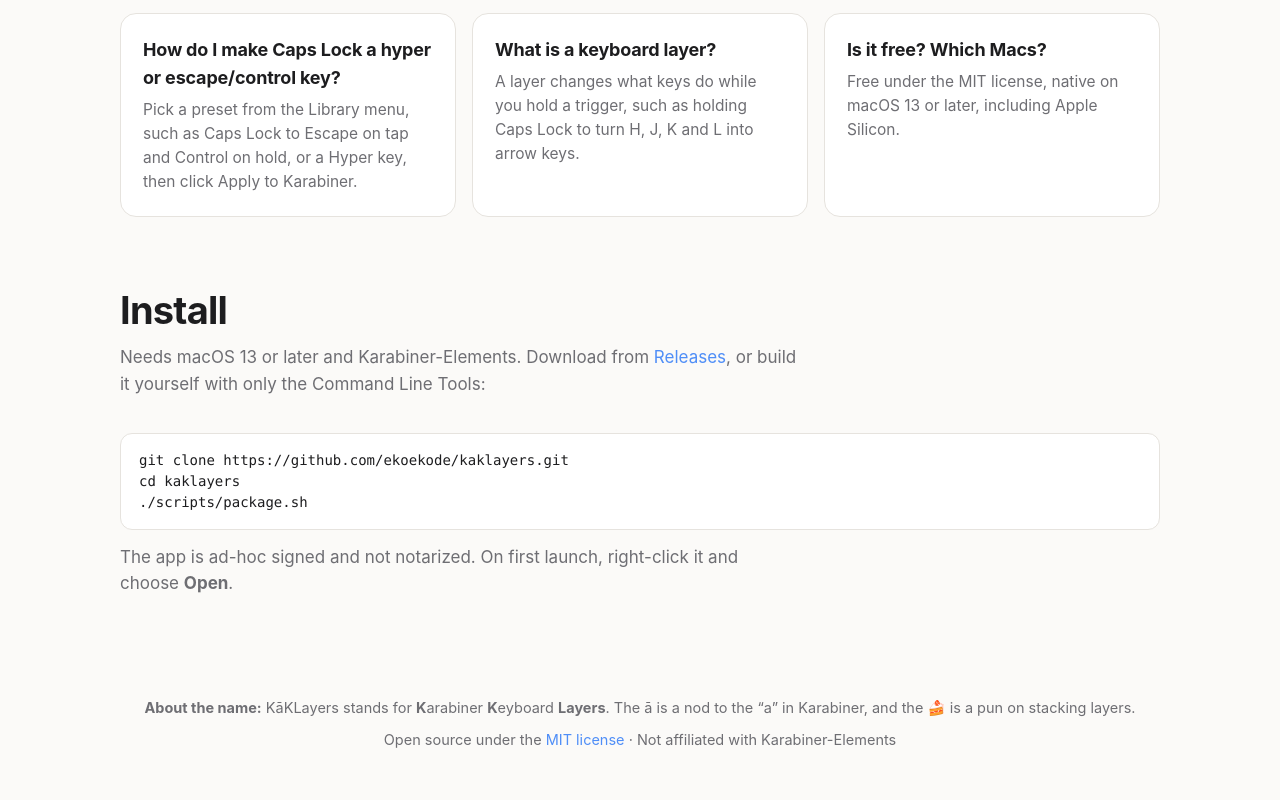
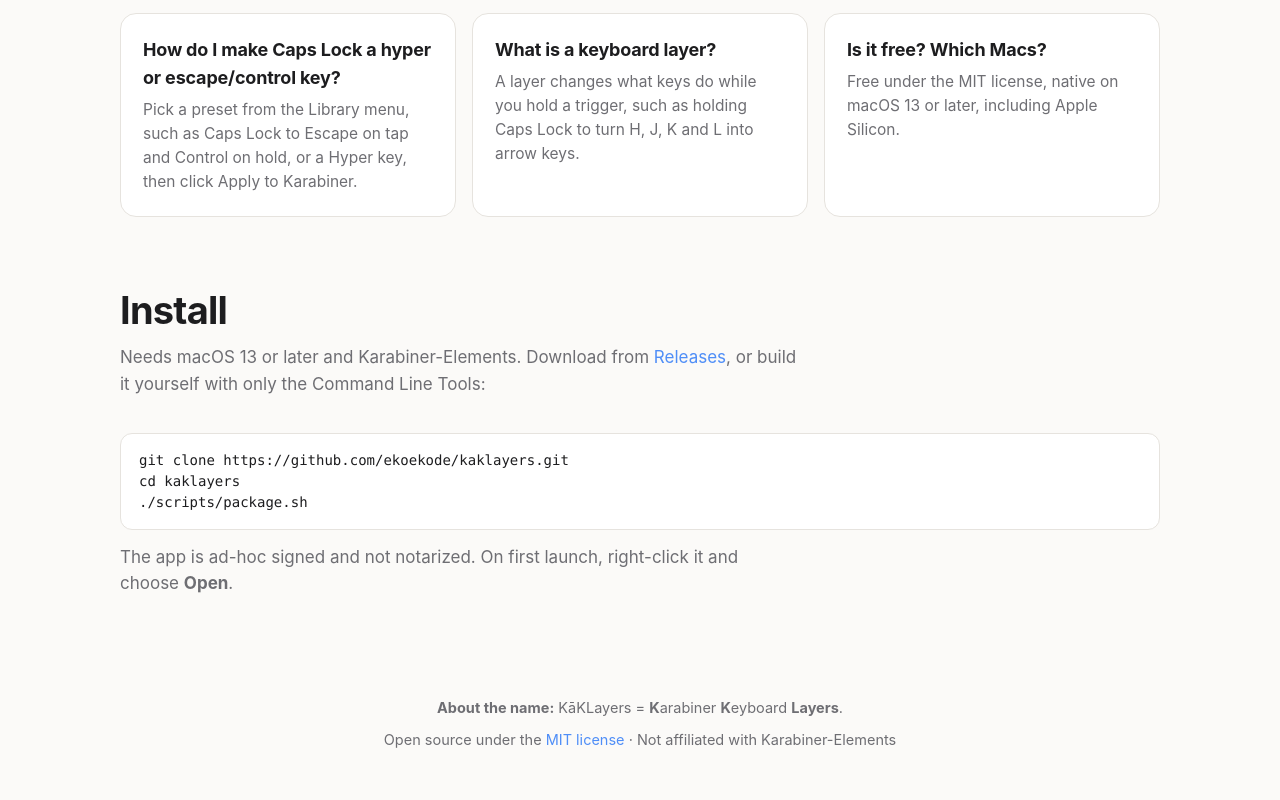
Before and after one commit to ekoekode/kaklayers, a plain HTML site: page docs/index.html in a window 1280 px wide. Shown: the part 3781-4581 px from the top of the page. Drawn offline with Linux system fonts and the light colour scheme.

Commit message:
Simplify the name note

```diff
--- a/docs/index.html
+++ b/docs/index.html
@@ -139,7 +139,7 @@ cd kaklayers
     <p class="sub">The app is ad-hoc signed and not notarized. On first launch, right-click it and choose <b>Open</b>.</p>
   </section>
 
-  <footer><p style="margin:0 0 10px"><b>About the name:</b> KāKLayers stands for <b>K</b>arabiner <b>K</b>eyboard <b>Layers</b>. The ā is a nod to the “a” in Karabiner, and the 🍰 is a pun on stacking layers.</p>Open source under the <a href="https://github.com/ekoekode/kaklayers/blob/main/LICENSE">MIT license</a> · Not affiliated with Karabiner-Elements</footer>
+  <footer><p style="margin:0 0 10px"><b>About the name:</b> KāKLayers = <b>K</b>arabiner <b>K</b>eyboard <b>Layers</b>.</p>Open source under the <a href="https://github.com/ekoekode/kaklayers/blob/main/LICENSE">MIT license</a> · Not affiliated with Karabiner-Elements</footer>
 </div>
 </body>
 </html>
```
Also changed, not shown: 1 other file.
